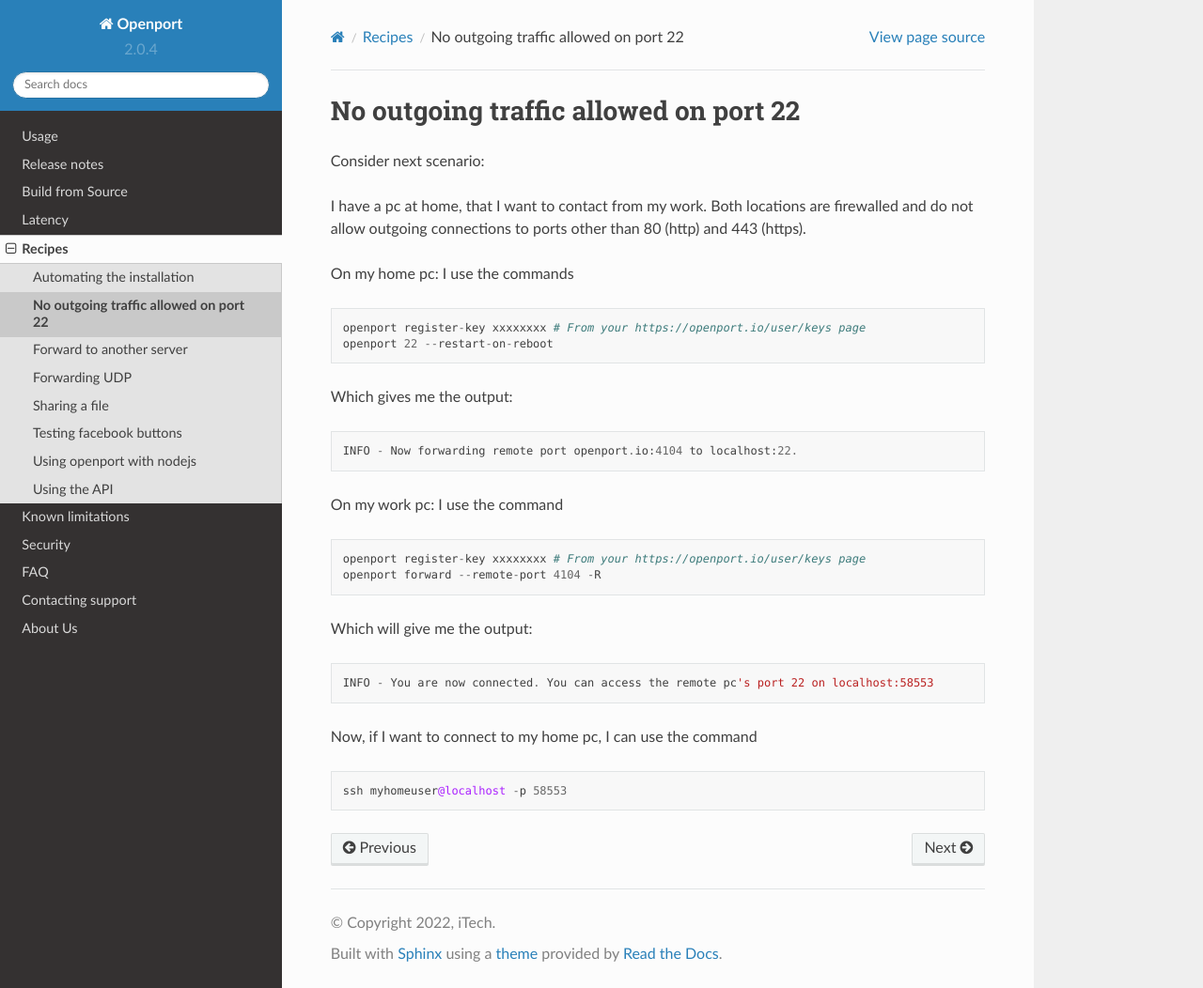
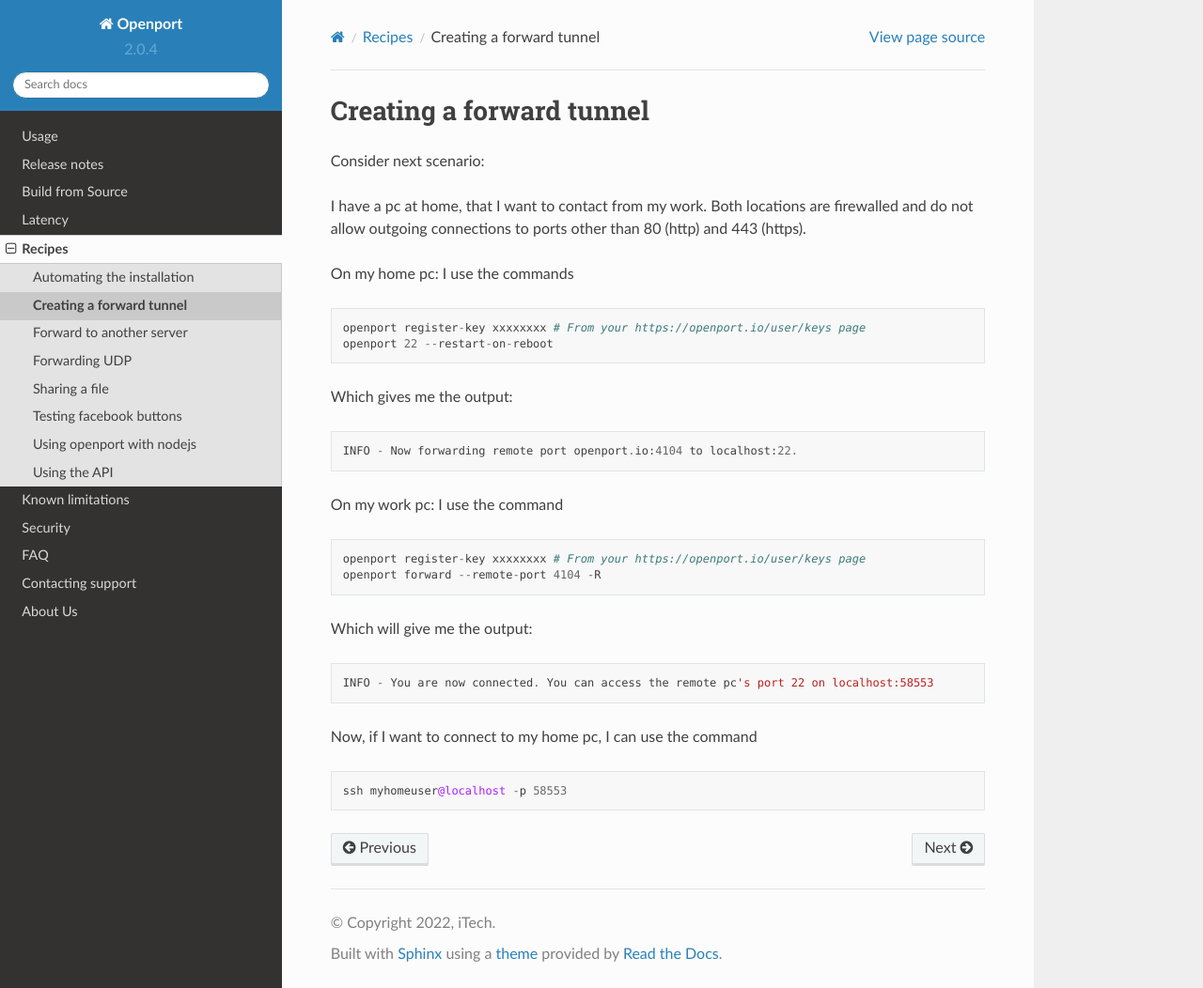
Before and after one commit to openportio/openport-docs, a Sphinx documentation site: the page built from docs/source/recipes_create_a_forward_tunnel.rst, in a window 1280 px wide and 1052 px high. Shown: the whole window at 94% size. Built offline with Sphinx 7.4.7 and the Read the Docs theme 2.0.0, drawn with Linux system fonts in a browser that asks for light colours.

Commit message:
Fixing title

```diff
--- a/docs/source/recipes_create_a_forward_tunnel.rst
+++ b/docs/source/recipes_create_a_forward_tunnel.rst
@@ -1,4 +1,4 @@
-No outgoing traffic allowed on port 22
+Creating a forward tunnel
 =======================
 
 Consider next scenario:
```
